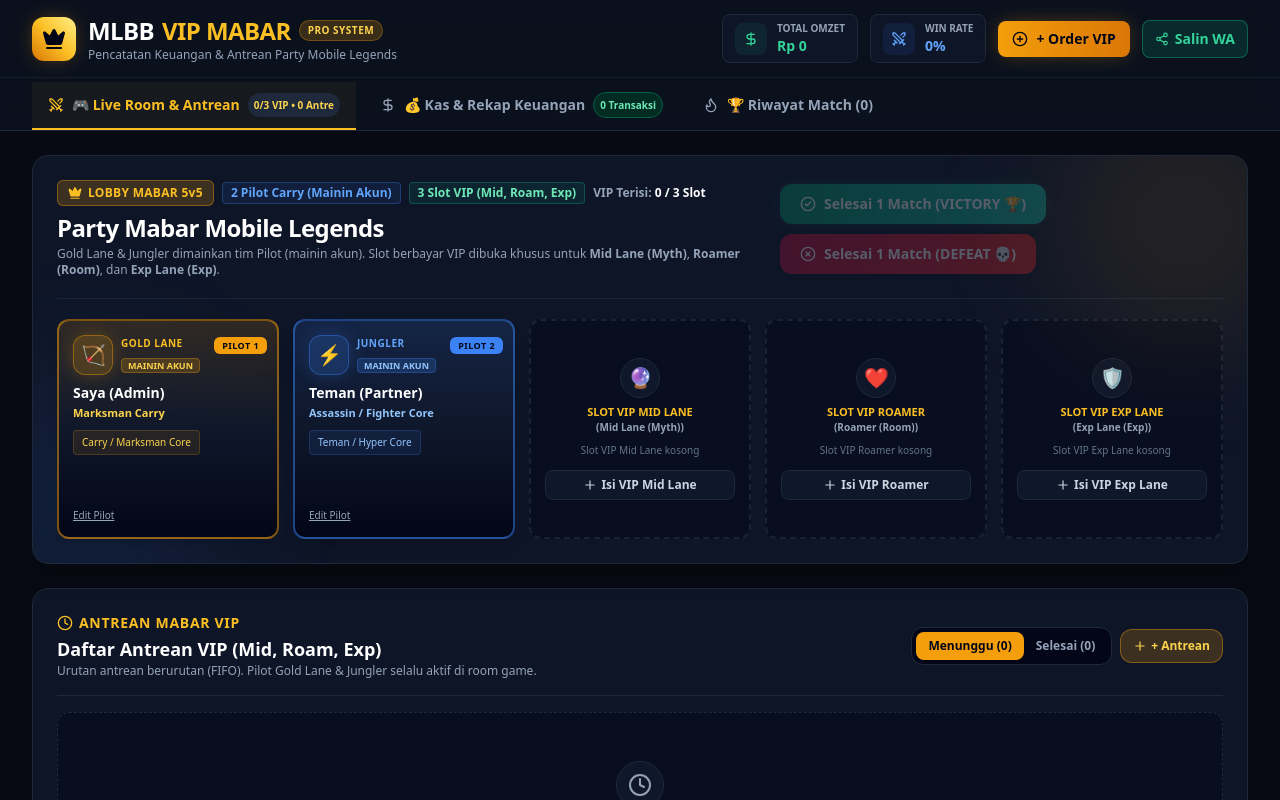
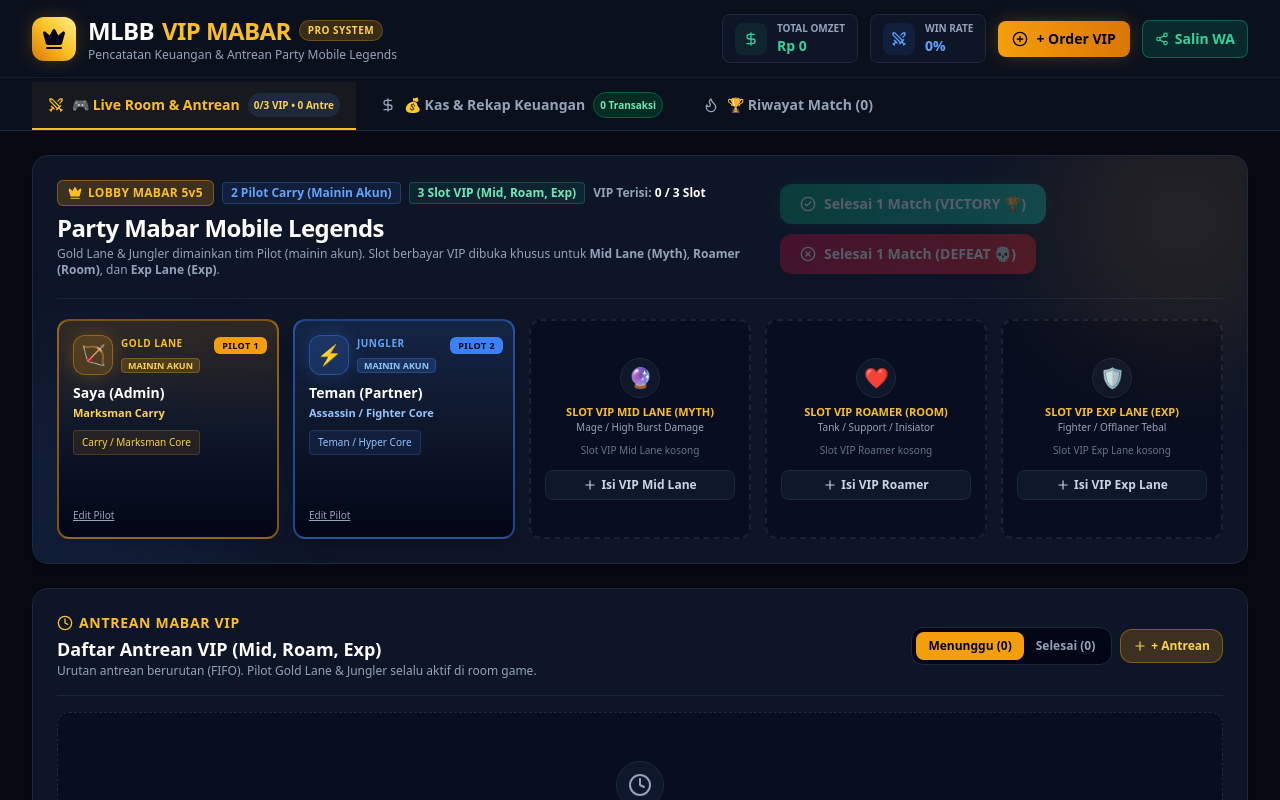
Before and after one commit to divorahim13/mlbb-vip-manager, a React (Vite) app: page / in a window 1280 px wide. Shown: the top 800 px of the page. Built offline with nearby package versions, Linux system fonts and the light colour scheme.

Commit message:
style: polish VIP slot header text

```diff
--- a/src/components/RoomParty.jsx
+++ b/src/components/RoomParty.jsx
@@ -393,10 +393,10 @@
                   {slotDef.icon}
                 </div>
                 <span className="text-[11px] font-black uppercase text-amber-400">
-                  SLOT VIP {slotDef.role}
+                  SLOT VIP {slotDef.name.toUpperCase()}
                 </span>
-                <span className="text-[10px] text-slate-400 font-semibold mb-2">
-                  ({slotDef.name})
+                <span className="text-[10px] text-slate-400 font-medium mb-2">
+                  {slotDef.desc}
                 </span>
 
                 {waitingOrders.length > 0 ? (
```
